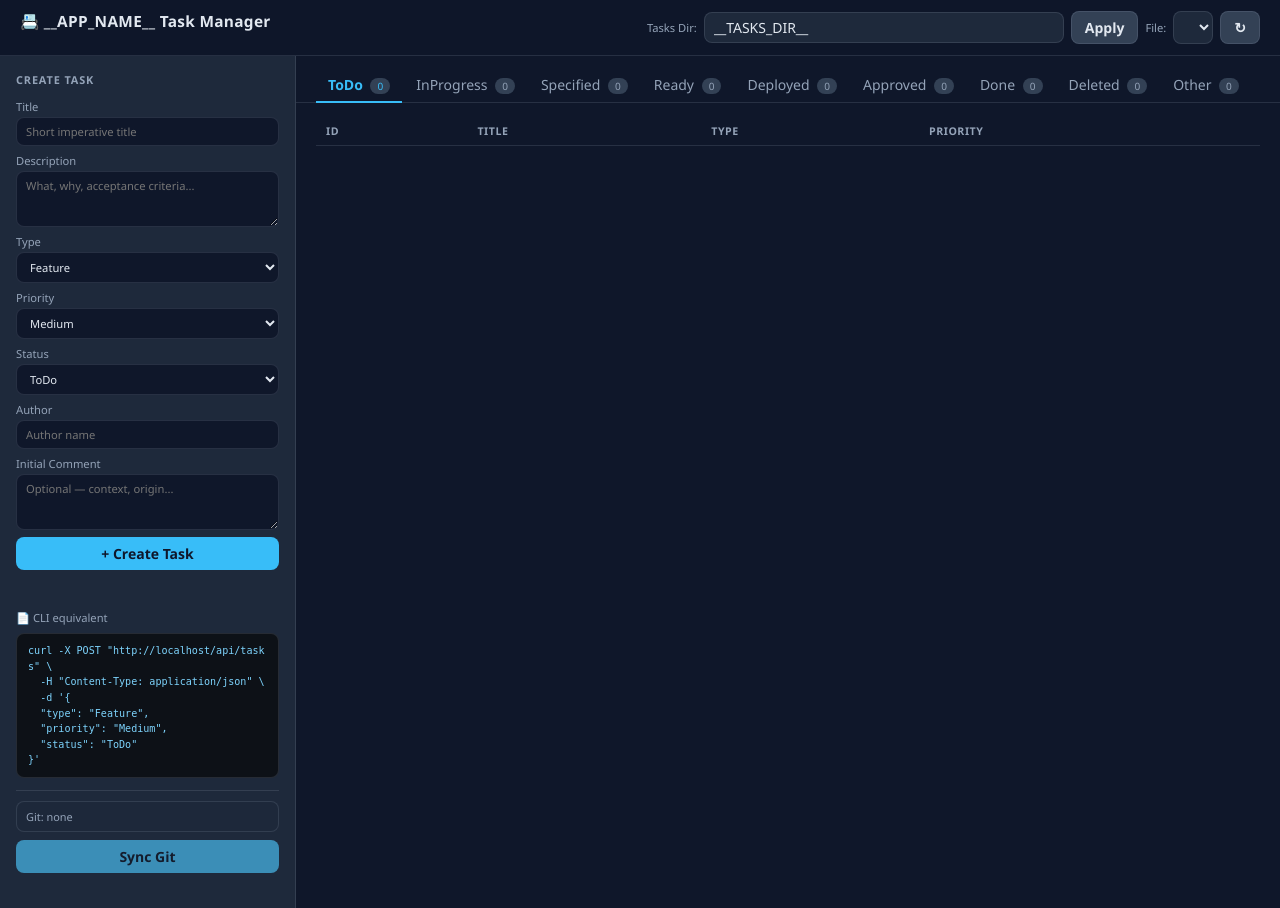
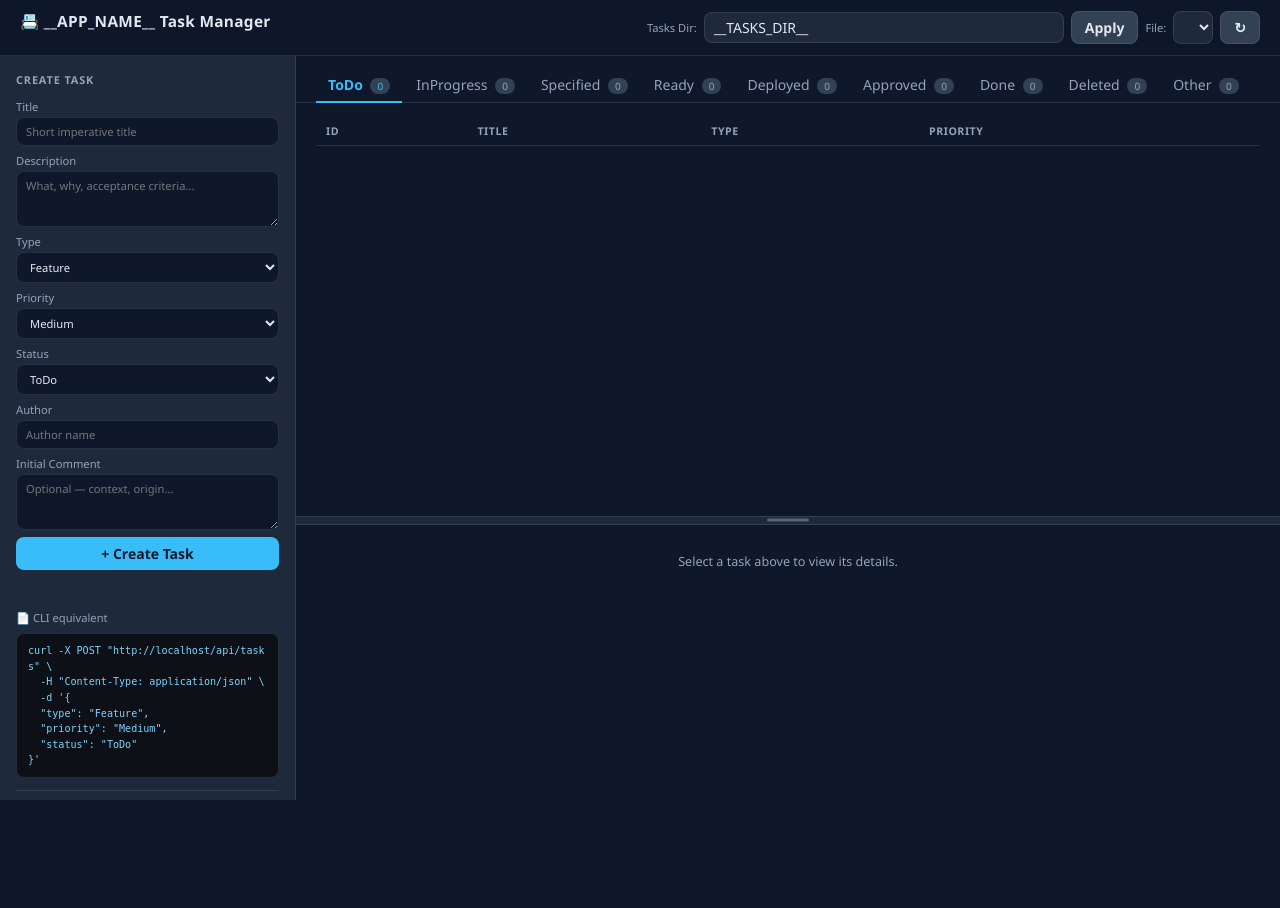
Before and after one commit to Yaniv1/BaseApp, a Python web app: template resources/templates/task_manager.html in a window 1280 px wide. After the commit the page ends 800 px from the top, so only its background shows below. Run offline with Jinja, Linux system fonts and the light colour scheme; the template is opened without the code that fills it, so the values that code supplies are empty.

Commit message:
Apply task status update (BASE-TASK-260624-0002)

```diff
--- a/resources/templates/task_manager.html
+++ b/resources/templates/task_manager.html
@@ -12,12 +12,12 @@
   font-family:"Segoe UI",system-ui,sans-serif;font-size:14px;color-scheme:dark;
 }
 *{box-sizing:border-box;margin:0;padding:0}
-body{background:var(--bg);color:var(--tx);min-height:100vh}
+body{background:var(--bg);color:var(--tx);height:100vh;display:flex;flex-direction:column;overflow:hidden}
 code{font-family:"Cascadia Code","Fira Code",monospace;font-size:.82em}
 
 /* ── Header ─────────────────────────────────────────────────── */
 header{background:rgba(15,23,42,.92);border-bottom:1px solid var(--ln);padding:11px 20px;
-  position:sticky;top:0;z-index:10;backdrop-filter:blur(8px)}
+  position:sticky;top:0;z-index:10;backdrop-filter:blur(8px);flex-shrink:0}
 .hd{display:flex;justify-content:space-between;align-items:flex-start;gap:12px;flex-wrap:wrap;row-gap:10px}
 header h1{font-size:1.1rem;letter-spacing:.02em;white-space:nowrap}
 .fbar{display:flex;align-items:center;gap:7px;flex-wrap:nowrap;justify-content:flex-end;max-width:100%}
@@ -33,10 +33,27 @@ header h1{font-size:1.1rem;letter-spacing:.02em;white-space:nowrap}
 .git-label{font-size:.75rem;color:var(--mu);white-space:nowrap;max-width:320px;overflow:hidden;text-overflow:ellipsis;flex-shrink:0}
 
 /* ── Layout ──────────────────────────────────────────────────── */
-main{display:grid;grid-template-columns:296px 1fr;min-height:calc(100vh - 48px)}
+main{display:grid;grid-template-columns:296px 1fr;flex:1 1 auto;min-height:0;overflow:hidden}
 .sidebar{background:var(--sf);border-right:1px solid var(--ln);padding:16px;
-  display:flex;flex-direction:column;gap:12px;overflow-y:auto}
-.content{display:flex;flex-direction:column;overflow-y:auto}
+  display:flex;flex-direction:column;gap:12px;overflow-y:auto;min-height:0}
+.content{display:flex;flex-direction:column;min-height:0;min-width:0;overflow:hidden}
+
+/* ── Split panes (task list above, task details below) ───────────
+   The list and detail blocks are stacked vertically, each scrolls
+   on its own, and a draggable gutter between them adjusts the
+   relative height (default 60% list / 40% details). */
+.split{flex:1 1 auto;min-height:0;display:flex;flex-direction:column}
+.list-pane{flex:60 1 0;min-height:64px;overflow:auto}
+.detail-pane{flex:40 1 0;min-height:64px;overflow:auto;display:flex;flex-direction:column}
+.split-divider{flex:0 0 9px;cursor:row-resize;background:var(--sf);
+  border-top:1px solid var(--ln);border-bottom:1px solid var(--ln);
+  position:relative;user-select:none;touch-action:none}
+.split-divider::before{content:"";position:absolute;left:50%;top:50%;
+  transform:translate(-50%,-50%);width:42px;height:3px;border-radius:2px;
+  background:var(--mu);opacity:.5;transition:background .15s,opacity .15s}
+.split-divider:hover::before,.split-divider.dragging::before{background:var(--ac);opacity:1}
+body.split-dragging{cursor:row-resize;user-select:none}
+.detail-empty{color:var(--mu);text-align:center;padding:28px 20px;font-size:.9rem}
 .sidebar h2{font-size:.78rem;color:var(--mu);text-transform:uppercase;letter-spacing:.08em}
 
 /* ── Forms ───────────────────────────────────────────────────── */
@@ -221,6 +238,8 @@ details.edit-sect>summary::-webkit-details-marker{display:none}
       <button class="tab" data-status="Deleted">Deleted <span id="cnt-Deleted" class="badge">0</span></button>
       <button class="tab" data-status="Other">Other <span id="cnt-Other" class="badge">0</span></button>
     </div>
+    <div class="split" id="split">
+      <div class="list-pane" id="list-pane">
         <div class="table-wrap">
           <table class="task-table">
             <thead>
@@ -230,6 +249,10 @@ details.edit-sect>summary::-webkit-details-marker{display:none}
           </table>
           <div id="no-tasks" class="empty hidden">No tasks in this status.</div>
         </div>
+      </div>
+      <div class="split-divider" id="split-divider" role="separator" aria-orientation="horizontal" title="Drag to resize the task list and details blocks"></div>
+      <div class="detail-pane" id="detail-pane">
+        <div id="detail-empty" class="detail-empty">Select a task above to view its details.</div>
         <div id="detail-panel" class="detail hidden">
       <div class="det-top">
         <div>
@@ -281,6 +304,8 @@ details.edit-sect>summary::-webkit-details-marker{display:none}
           <div class="author-row">
             <label>Author<input id="new-author" placeholder="Your name"></label>
             <button id="post-comment-btn" class="btn secondary">Post Comment</button>
+          </div>
+        </div>
         </div>
       </div>
     </div>
@@ -351,7 +376,67 @@ function ensureGitSidebar() {
   initCreateForm();
   initTabs();
   initDetail();
+  initSplit();
 })().catch(e => setMsg('create-msg', e.message, true));
+
+// ── Split-pane divider ────────────────────────────────────────
+// The task list and task details are stacked vertical blocks, each
+// with its own scrollbar. The gutter between them is draggable so the
+// engineer can give more room to either block. The split ratio defaults
+// to 60% list / 40% details and is remembered across reloads.
+function initSplit() {
+  const split = document.getElementById('split');
+  const listPane = document.getElementById('list-pane');
+  const detailPane = document.getElementById('detail-pane');
+  const divider = document.getElementById('split-divider');
+  if (!split || !listPane || !detailPane || !divider) return;
+
+  const MIN_RATIO = 0.12, MAX_RATIO = 0.88, DEFAULT_RATIO = 0.6;
+
+  function applyRatio(ratio) {
+    const r = Math.max(MIN_RATIO, Math.min(MAX_RATIO, ratio));
+    listPane.style.flex = r + ' 1 0';
+    detailPane.style.flex = (1 - r) + ' 1 0';
+    return r;
+  }
+
+  let stored = parseFloat(localStorage.getItem('tm_split_ratio'));
+  applyRatio(Number.isFinite(stored) ? stored : DEFAULT_RATIO);
+
+  let dragging = false;
+
+  function onMove(clientY) {
+    const rect = split.getBoundingClientRect();
+    const usable = rect.height - divider.offsetHeight;
+    if (usable <= 0) return;
+    const ratio = applyRatio((clientY - rect.top) / usable);
+    localStorage.setItem('tm_split_ratio', String(ratio));
+  }
+
+  divider.addEventListener('pointerdown', e => {
+    dragging = true;
+    divider.classList.add('dragging');
+    document.body.classList.add('split-dragging');
+    divider.setPointerCapture(e.pointerId);
+    e.preventDefault();
+  });
+  divider.addEventListener('pointermove', e => { if (dragging) onMove(e.clientY); });
+  function endDrag(e) {
+    if (!dragging) return;
+    dragging = false;
+    divider.classList.remove('dragging');
+    document.body.classList.remove('split-dragging');
+    try { divider.releasePointerCapture(e.pointerId); } catch {}
+  }
+  divider.addEventListener('pointerup', endDrag);
+  divider.addEventListener('pointercancel', endDrag);
+
+  // Double-click restores the default 60/40 division.
+  divider.addEventListener('dblclick', () => {
+    const r = applyRatio(DEFAULT_RATIO);
+    localStorage.setItem('tm_split_ratio', String(r));
+  });
+}
 
 // ── Config & file selector ────────────────────────────────────
 async function loadConfig() {
@@ -553,6 +638,8 @@ const statusCls = s => ({ ToDo: 's-todo', InProgress: 's-inprogress', Specified:
 function showDetail(task) {
   const panel = document.getElementById('detail-panel');
   panel.classList.remove('hidden');
+  const empty = document.getElementById('detail-empty');
+  if (empty) empty.classList.add('hidden');
   panel.dataset.id = task.id;
   const canonicalStatus = normalizeStatus(task.status);
   const isDeleted = canonicalStatus === 'Deleted';
@@ -620,11 +707,16 @@ function showDetail(task) {
   const saveBtn = document.querySelector('#edit-form button[type="submit"]');
   if (saveBtn) saveBtn.disabled = false;
 
-  panel.scrollIntoView({ behavior: 'smooth', block: 'nearest' });
+  // Keep the details block scrolled to the top when a new task is opened;
+  // the block scrolls independently of the task list above it.
+  const pane = document.getElementById('detail-pane');
+  if (pane) pane.scrollTop = 0;
 }
 
 function hideDetail() {
   document.getElementById('detail-panel').classList.add('hidden');
+  const empty = document.getElementById('detail-empty');
+  if (empty) empty.classList.remove('hidden');
 }
 
 function initDetail() {
```
Also changed, not shown: 1 other file. Lines whose indentation alone changed are shown as unchanged.
